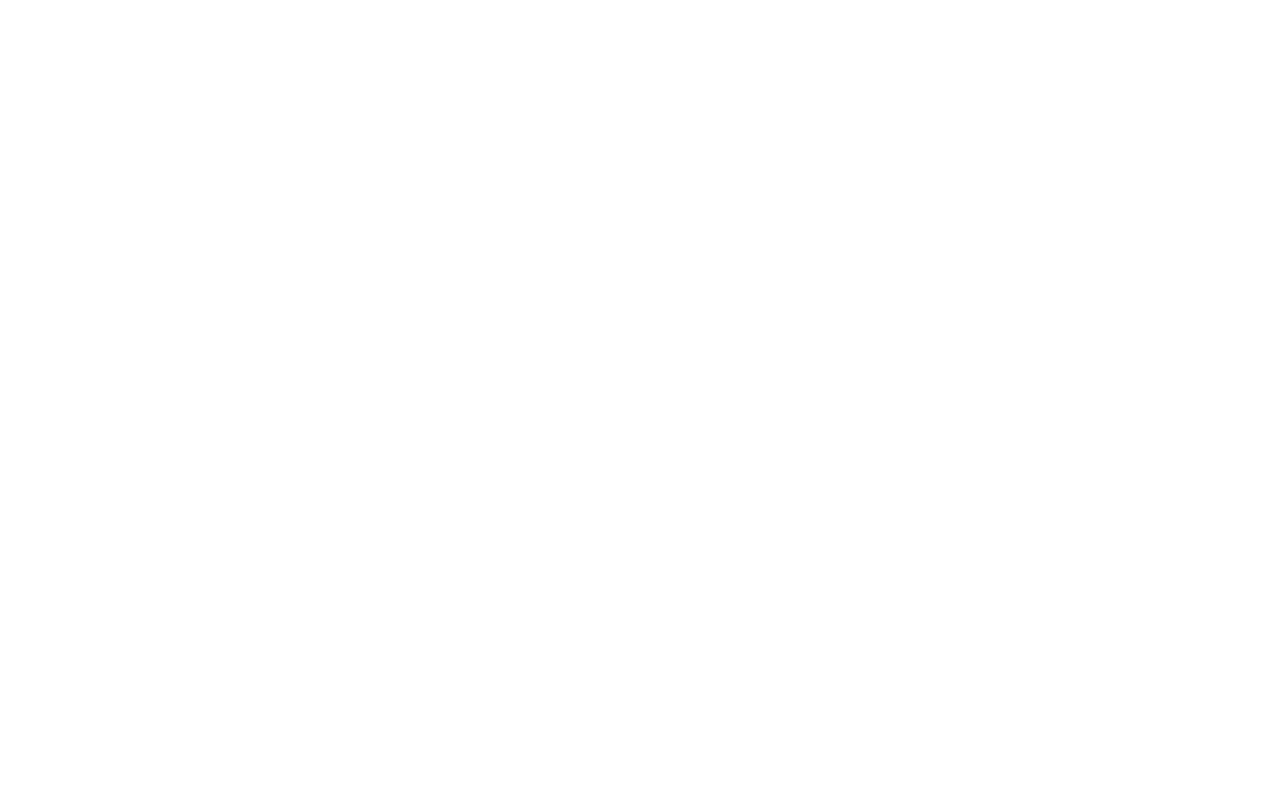
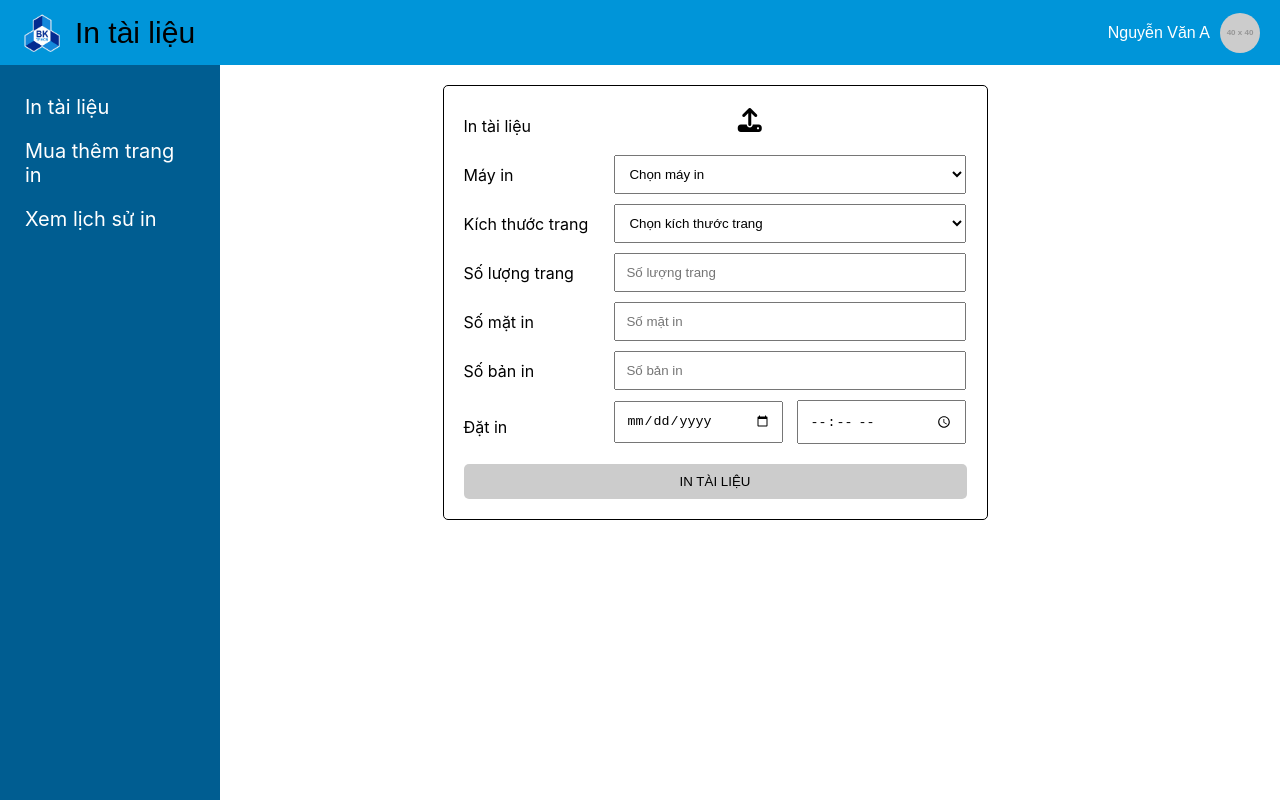
Before and after one commit to ngochidung2111/CNPM, a React (Create React App) app in the folder client/: page /print in a window 1280 px wide. Before the commit this address had no page. Built offline with nearby package versions, Linux system fonts and the light colour scheme.

Commit message:
creat historypage printpage purchasepage for student

```diff
--- a/client/src/App.js
+++ b/client/src/App.js
@@ -1,6 +1,10 @@
 import './App.css';
 import { BrowserRouter as Router, Route, Routes } from 'react-router-dom';
 import Home from './pages/Home.tsx';
+import HistoryPage from './pages/HistoryPage.tsx';
+import PrintPage from './pages/PrintPage.tsx';
+import PurchasePage from './pages/PurchasePage.tsx';
+
 
 function App() {
   return (
@@ -8,6 +12,9 @@ function App() {
       <Router>
         <Routes>
           <Route path="/" element={<Home />} />
+          <Route path="/print" element={<PrintPage/>}/>
+          <Route path="/purchase" element={<PurchasePage/>} />
+          <Route path="/history" element={<HistoryPage/>} />
         </Routes>
       </Router>
     </div>
--- /dev/null
+++ b/client/src/css/HistoryPage.css
@@ -0,0 +1,35 @@
+.content {
+    margin-left: 220px;
+    padding: 20px;
+    display: flex;
+    justify-content: center;
+    align-items: flex-start;
+    height: calc(100vh - 60px);
+}
+
+.table-container {
+    width: 60%;
+    margin-top: 20px;
+}
+
+table {
+    width: 100%;
+    border-collapse: collapse;
+    margin-top: 20px;
+}
+
+table,
+th,
+td {
+    border: 1px solid #ddd;
+}
+
+th,
+td {
+    padding: 10px;
+    text-align: left;
+}
+
+th {
+    background-color: #f2f2f2;
+}
--- /dev/null
+++ b/client/src/css/PrintPage.css
@@ -0,0 +1,85 @@
+
+.main-content {
+    flex-grow: 1;
+    padding: 20px;
+    box-sizing: border-box;
+    display: flex;
+    justify-content: center;
+    align-items: center;
+    margin-left: 150px;
+}
+
+.form-container {
+    border: 1px solid #000;
+    padding: 20px;
+    width: 50%;
+    box-sizing: border-box;
+    border-radius: 5px;
+}
+
+.form-container div {
+    display: flex;
+    align-items: center;
+    margin-bottom: 10px;
+}
+
+.form-container div label {
+    width: 30%;
+}
+
+.form-container div input,
+.form-container div select {
+    width: 70%;
+    padding: 10px;
+    box-sizing: border-box;
+}
+
+.form-container .date-time {
+    display: flex;
+    justify-content: space-between;
+    width: 70%;
+}
+
+.form-container .date-time input {
+    width: 48%;
+}
+
+.form-container button {
+    width: 100%;
+    padding: 10px;
+    background-color: #ccc;
+    border: none;
+    border-radius: 5px;
+    cursor: pointer;
+    transition: background-color 0.3s, transform 0.3s;
+}
+
+.form-container button:hover {
+    background-color: #bbb;
+    transform: scale(1.05);
+}
+
+.form-container button:active {
+    background-color: #aaa;
+    transform: scale(1);
+}
+
+.form-container .upload-container {
+    justify-content: space-between;
+}
+
+.form-container .upload-container .icon-container {
+    width: 70%;
+    display: flex;
+    justify-content: center;
+}
+
+
+.upload-container .icon-container .icon-label {
+    cursor: pointer;
+    font-size: 24px;
+    transition: transform 0.2s;
+}
+.upload-container .icon-container:hover .icon-label {
+    transform: scale(1.05);
+}
--- /dev/null
+++ b/client/src/css/PurchasePage.css
@@ -0,0 +1,59 @@
+.content {
+    margin-left: 220px;
+    padding: 20px;
+
+}
+
+.box {
+    border: 1px solid #000;
+    border-radius: 5px;
+    padding: 20px;
+    text-align: left;
+    max-width: 400px;
+    margin: 0 auto;
+}
+
+.box table {
+    width: 100%;
+    border-collapse: collapse;
+    border: none;
+}
+
+.box table td,
+.box table th {
+    border: none;
+    padding: 10px 0;
+    padding: 15px 10px;
+    min-width: 150px;
+}
+
+.input {
+    padding: 10px;
+    margin: 10px 0;
+    width: 100%;
+    box-sizing: border-box;
+    border: 1px solid #ccc;
+    border-radius: 5px;
+    text-align: center;
+    color: #999;
+}
+
+.button-container {
+    text-align: center;
+}
+
+.pay-button {
+    background-color: #ff5c5c;
+    color: white;
+    border: none;
+    padding: 10px 20px;
+    cursor: pointer;
+    border-radius: 5px;
+    width: 150px;
+    margin: 0 auto;
+    display: block;
+}
+.pay-button:hover {
+    background-color: #ff3b3b;
+    transform: scale(1.05);
+}
--- /dev/null
+++ b/client/src/data/menuItems.tsx
@@ -0,0 +1,6 @@
+
+export const menuItems = [
+    { title: "In tài liệu", link: "/print" },
+    { title: "Mua thêm trang in", link: "/purchase" },
+    { title: "Xem lịch sử in", link: "/history" },
+];
--- a/client/src/index.js
+++ b/client/src/index.js
@@ -3,6 +3,8 @@ import ReactDOM from 'react-dom/client';
 import './index.css';
 import App from './App';
 import reportWebVitals from './reportWebVitals';
+import '@fortawesome/fontawesome-free/css/all.min.css';
+
 
 const root = ReactDOM.createRoot(document.getElementById('root'));
 root.render(
--- /dev/null
+++ b/client/src/pages/HistoryPage.tsx
@@ -0,0 +1,46 @@
+import React from 'react';
+import Header from "../components/header/header.tsx";
+import Sidebar from "../components/sidebars/Sidebar.tsx";
+import "../css/HistoryPage.css";
+import { menuItems } from '../data/menuItems.tsx';
+
+const historyData = [
+      { printerId: 'AA.123', printTime: '01/10/2024', documentName: 'CNPM.pdf' },
+      { printerId: 'AA.123', printTime: '01/10/2024', documentName: 'CNPM.pdf' },
+      { printerId: 'AA.123', printTime: '01/10/2024', documentName: 'CNPM.pdf' },
+      { printerId: 'AA.123', printTime: '01/10/2024', documentName: 'CNPM.pdf' },
+      { printerId: 'AA.123', printTime: '01/10/2024', documentName: 'CNPM.pdf' },
+      { printerId: 'AA.123', printTime: '01/10/2024', documentName: 'CNPM.pdf' }
+  ];
+const HistoryPage = () => {
+  return (
+    <div>
+      <Sidebar menuItems={menuItems} />
+      <Header title="Xem lịch sử in" />
+      <div className="content">
+            <div className="table-container">
+                <table>
+                    <thead>
+                        <tr>
+                            <th>Mã máy in</th>
+                            <th>Thời gian in</th>
+                            <th>Tên tài liệu</th>
+                        </tr>
+                    </thead>
+                    <tbody>
+                        {historyData.map((record, index) => (
+                            <tr key={index}>
+                                <td>{record.printerId}</td>
+                                <td>{record.printTime}</td>
+                                <td>{record.documentName}</td>
+                            </tr>
+                        ))}
+                    </tbody>
+                </table>
+            </div>
+        </div>
+    </div>
+  );
+};
+
+export default HistoryPage;
--- a/client/src/pages/Home.tsx
+++ b/client/src/pages/Home.tsx
@@ -2,13 +2,9 @@
 import React from 'react';
 import Header from '../components/header/header.tsx';
 import Sidebar from '../components/sidebars/Sidebar.tsx';
+import { menuItems } from '../data/menuItems.tsx';
 const Home: React.FC = () => {
 
-    const menuItems = [
-        { title: "In tài liệu", link: "/print" },
-        { title: "Mua thêm trang in", link: "/mua-them-trang-in" },
-        { title: "Xem lịch sử in", link: "/lich-su-in" },
-      ];
   return (
 
     <div>
--- /dev/null
+++ b/client/src/pages/PrintPage.tsx
@@ -0,0 +1,63 @@
+import React from "react";
+import Header from "../components/header/header.tsx";
+import Sidebar from "../components/sidebars/Sidebar.tsx";
+import "../css/PurchasePage.css";
+import { menuItems } from '../data/menuItems.tsx';
+
+const PrintPage: React.FC = () => {
+
+
+  return (
+    <div>
+      <Sidebar menuItems={menuItems} />
+      <Header title="In tài liệu" />
+      <div className="main-content">
+        <div className="form-container">
+          <div className="upload-container">
+                    <label className="upload-label">In tài liệu</label>
+                    <div className="icon-container">
+                        <label htmlFor="upload" className="icon-label">
+                            <i className="fas fa-upload"></i>
+                        </label>
+                    </div>
+                    <input id="upload" type="file" style={{ display: 'none' }} />
+                </div>
+          <div>
+            <label htmlFor="printer">Máy in</label>
+            <select id="printer">
+              <option>Chọn máy in</option>
+            </select>
+          </div>
+          <div>
+            <label htmlFor="page-size">Kích thước trang</label>
+            <select id="page-size">
+              <option>Chọn kích thước trang</option>
+            </select>
+          </div>
+          <div>
+            <label htmlFor="page-quantity">Số lượng trang</label>
+            <input id="page-quantity" type="text" placeholder="Số lượng trang" />
+          </div>
+          <div>
+            <label htmlFor="print-sides">Số mặt in</label>
+            <input id="print-sides" type="text" placeholder="Số mặt in" />
+          </div>
+          <div>
+            <label htmlFor="copies">Số bản in</label>
+            <input id="copies" type="text" placeholder="Số bản in" />
+          </div>
+          <div>
+            <label htmlFor="print-order">Đặt in</label>
+            <div className="date-time">
+              <input type="date" />
+              <input type="time" />
+            </div>
+          </div>
+          <button>IN TÀI LIỆU</button>
+        </div>
+      </div>
+    </div>
+  );
+};
+
+export default PrintPage;
--- /dev/null
+++ b/client/src/pages/PurchasePage.tsx
@@ -0,0 +1,60 @@
+import React from "react";
+import Header from "../components/header/header.tsx";
+import Sidebar from "../components/sidebars/Sidebar.tsx";
+import "../css/PrintPage.css";
+import { menuItems } from '../data/menuItems.tsx';
+
+const PurchasePage: React.FC = () => {
+
+  const getStudentData = () => {
+    return {
+      name: "Nguyễn Văn A",
+      mssv: "2211614",
+      date: "01/01/2004",
+    };
+  };
+const studentData = getStudentData();
+  return (
+    <div>
+      <Sidebar menuItems={menuItems} />
+      <Header title="Mua thêm trang in" />
+      <div className="content">
+        <div className="box">
+          <table>
+            <tbody>
+              <tr>
+                <td>Tên sinh viên</td>
+                <td>{studentData.name}</td>
+              </tr>
+              <tr>
+                <td>MSSV</td>
+                <td>{studentData.mssv}</td>
+              </tr>
+              <tr>
+                <td>Ngày</td>
+                <td>{studentData.date}</td>
+              </tr>
+              <tr>
+                <td>Số trang A4</td>
+                <td>
+                  <input
+                    type="text"
+                    placeholder="Nhập số lượng trang"
+                    className="input"
+                  />
+                </td>
+              </tr>
+              <tr>
+                <td colSpan={2} className="button-container">
+                  <button className="pay-button">Thanh toán</button>
+                </td>
+              </tr>
+            </tbody>
+          </table>
+        </div>
+      </div>
+    </div>
+  );
+};
+
+export default PurchasePage;
```
Also changed, not shown: client/package.json (+13 -1 lines), 1 other file (tests, documents, lock files or other folders).
